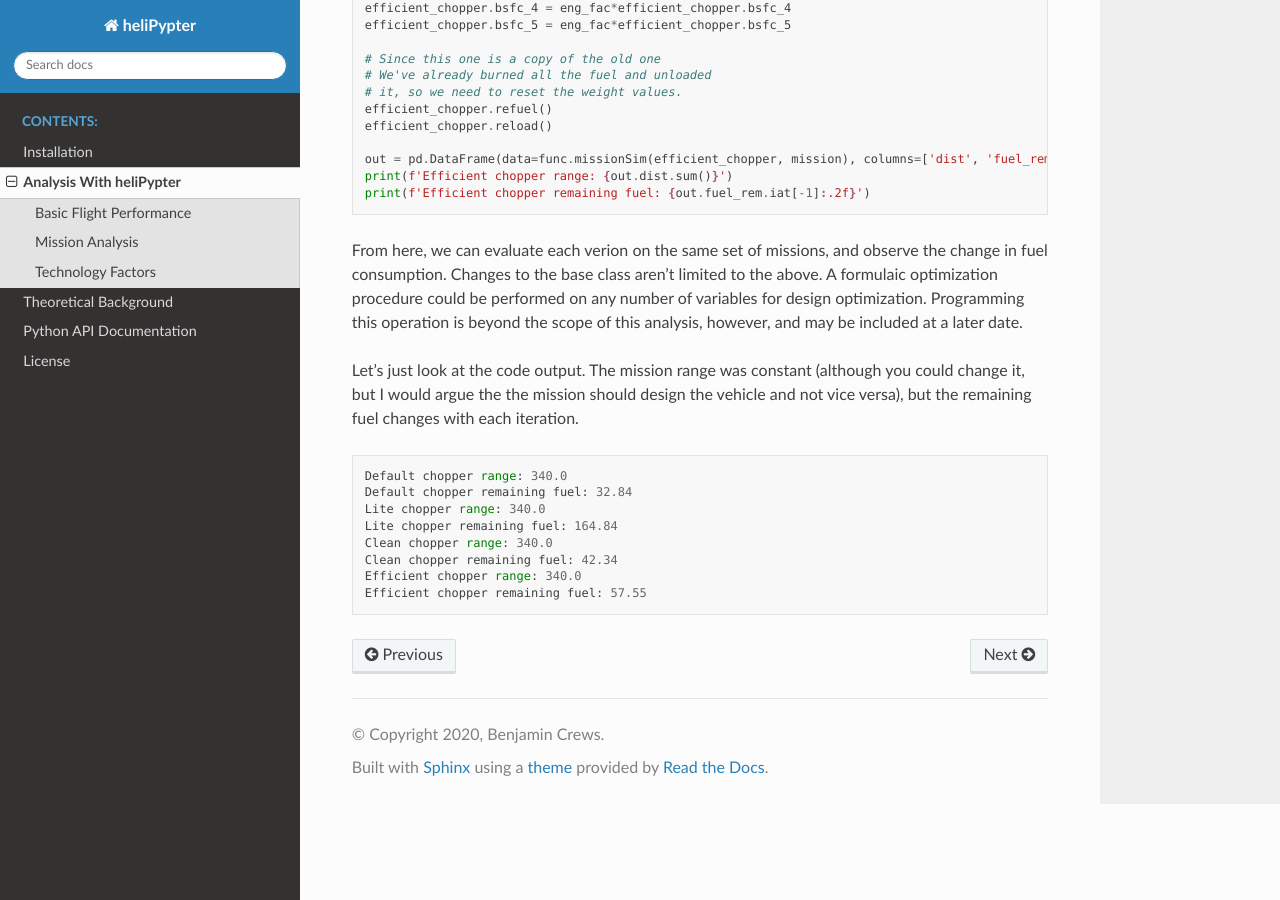
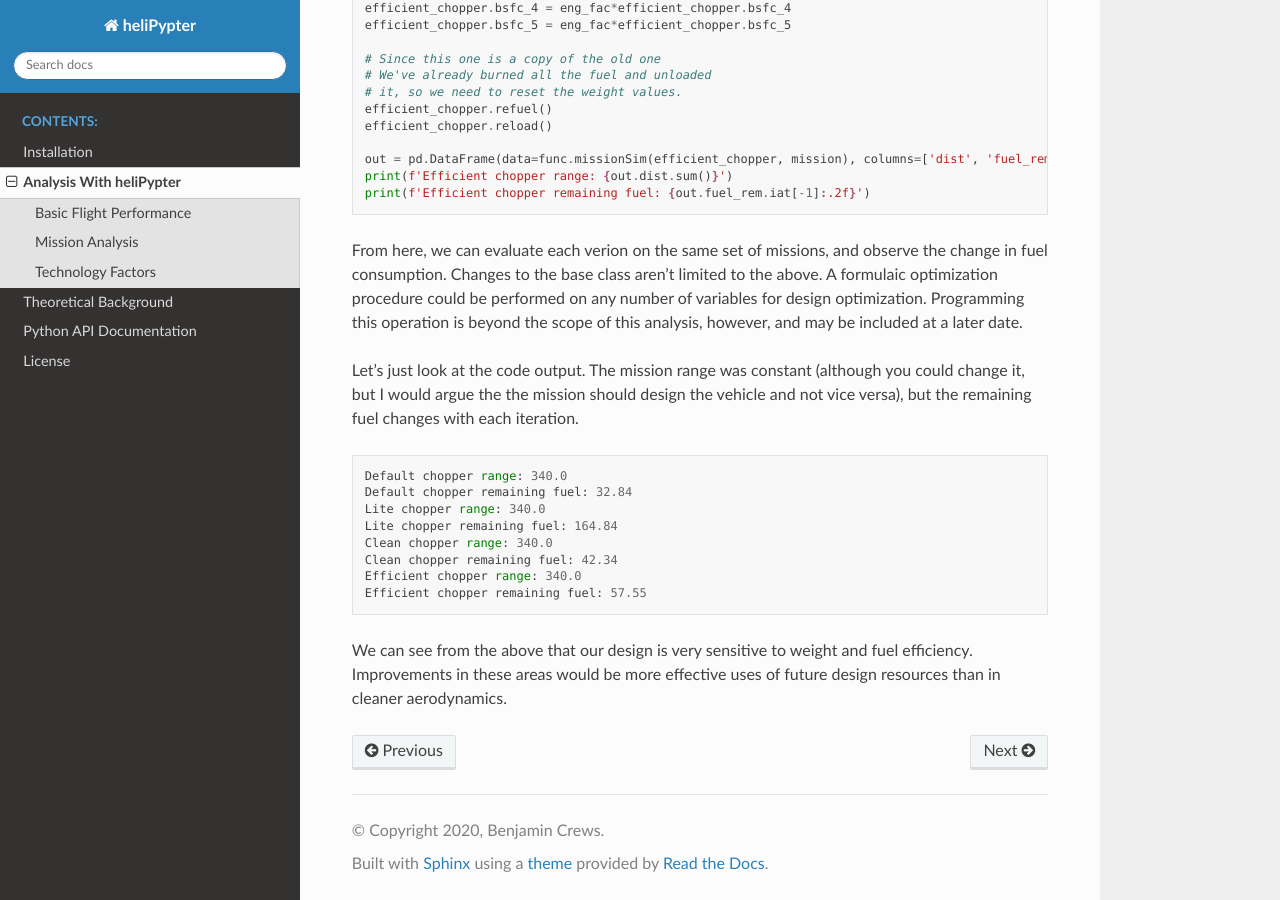
Before and after one commit to Czarified/helipypter, a Sphinx documentation site: the page built from docs/analysis.rst, in a window 1280 px wide and 900 px high, scrolled down 9697 px. Built offline with Sphinx 7.4.7 and the Read the Docs theme 2.0.0, drawn with Linux system fonts in a browser that asks for light colours.

Commit message:
Update analysis.rst
Added 1 final summary paragraph to the analysis docs.

```diff
--- a/docs/analysis.rst
+++ b/docs/analysis.rst
@@ -516,3 +516,7 @@ the the mission should design the vehicle and not vice versa), but the remaining
     Clean chopper remaining fuel: 42.34
     Efficient chopper range: 340.0
     Efficient chopper remaining fuel: 57.55
+
+
+We can see from the above that our design is very sensitive to weight and fuel efficiency. Improvements in these areas
+would be more effective uses of future design resources than in cleaner aerodynamics.
```
